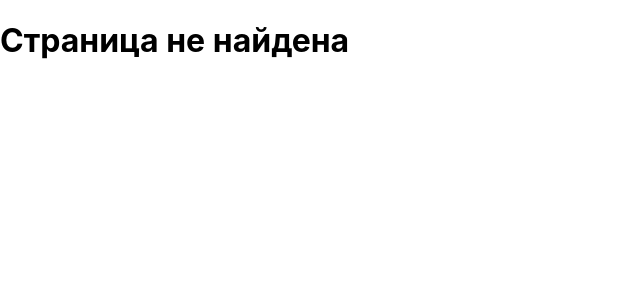
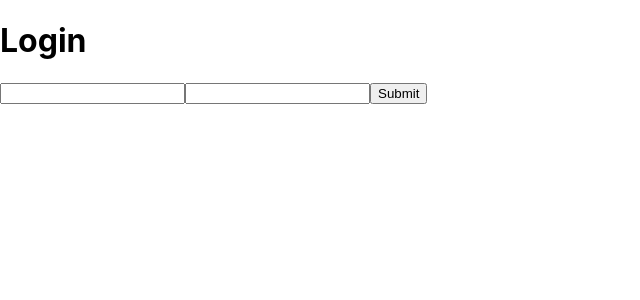
Before and after one commit to NEK1FEKS/frontend-project-12, a React (Create React App) app in the folder frontend/: page / in a window 1280 px wide. Shown: the top 300 px of the page, without its empty margins (0-640 px from the left). Built offline with nearby package versions, Linux system fonts and the light colour scheme.

Commit message:
add route to main page

```diff
--- a/frontend/src/App.js
+++ b/frontend/src/App.js
@@ -2,15 +2,14 @@ import { BrowserRouter, Routes, Route } from 'react-router-dom';
 import LoginPage from './Components/LoginPage.js';
 import Page404 from './Components/Page404.js';
 
-function App() {
-  return (
+const App = () => (
   <BrowserRouter>
     <Routes>
+      <Route path="/" element={<LoginPage />} />
       <Route path="login" element={<LoginPage />} />
       <Route path="*" element={<Page404 />} />
     </Routes>
   </BrowserRouter>
 );
-}
 
 export default App;
```
Also changed, not shown: 1 other file (tests, documents, lock files or other folders). Lines whose indentation alone changed are shown as unchanged.
